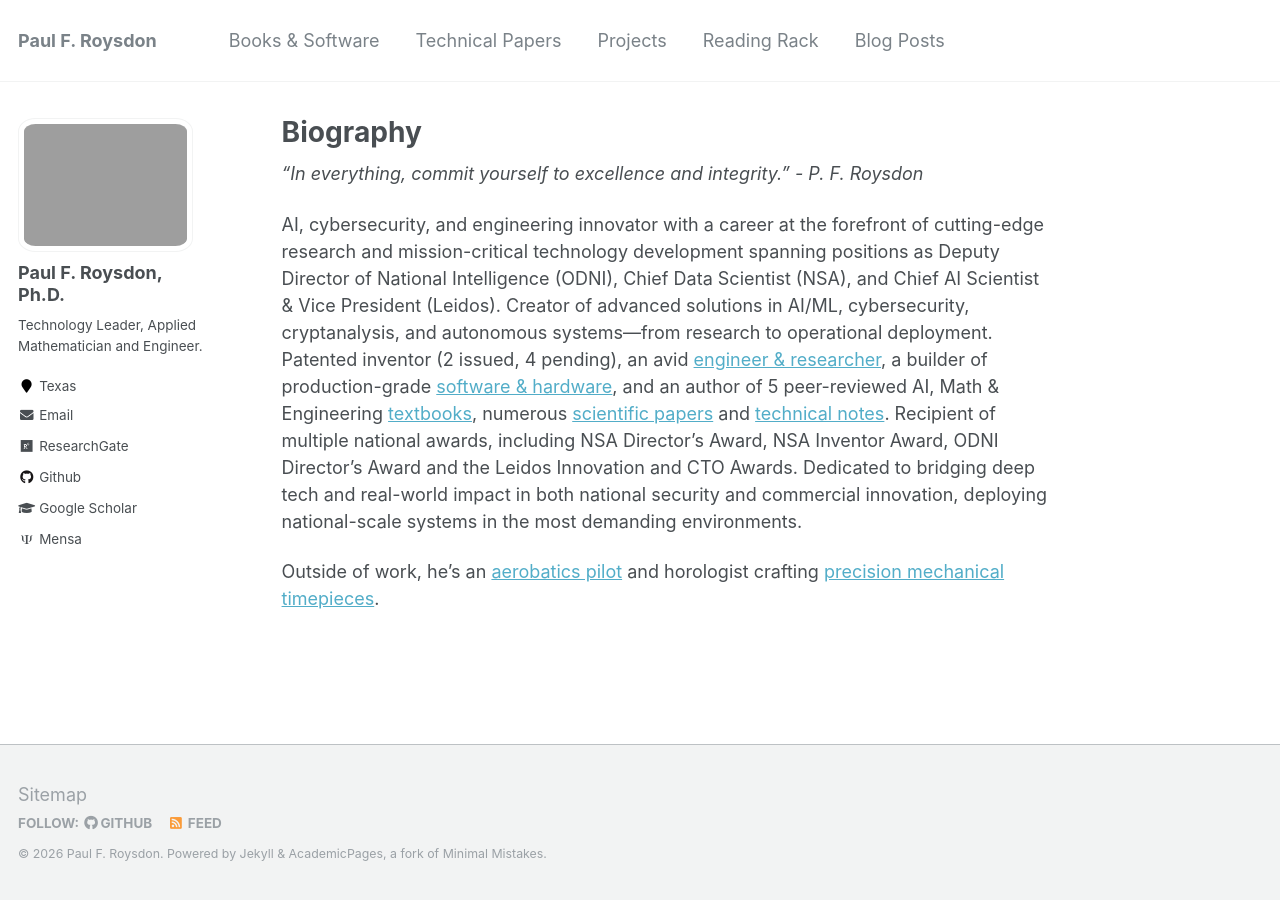
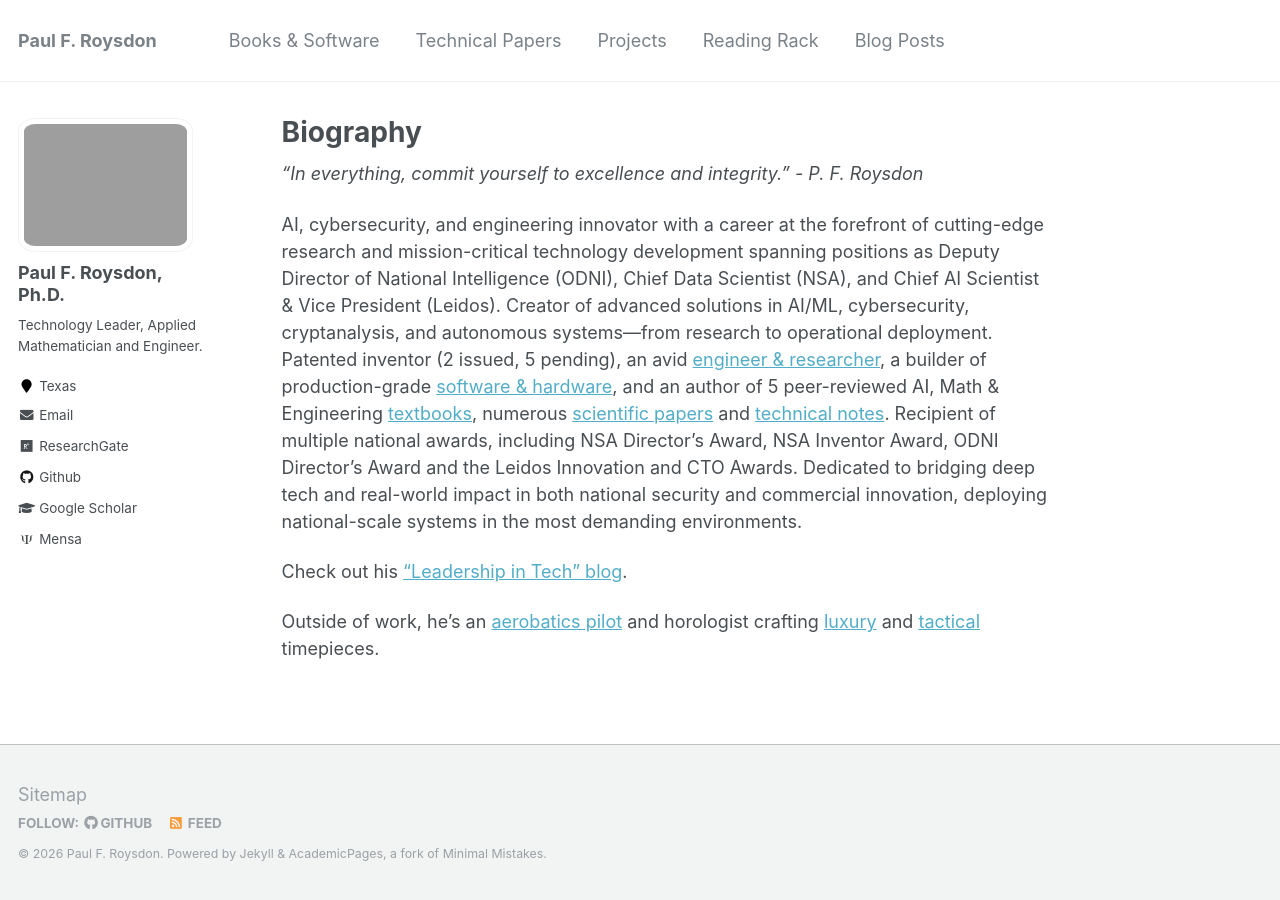
Before and after one commit to pfroysdon/pfroysdon.github.io, a Jekyll site: the page built from _pages/about.md, in a window 1280 px wide. Built offline with Jekyll 4.4.1, drawn with Linux system fonts in a browser that asks for light colours; some web fonts are replaced.

Commit message:
march 2026 blog update

```diff
--- a/_pages/about.md
+++ b/_pages/about.md
@@ -10,6 +10,8 @@ redirect_from:
 
 *"In everything, commit yourself to excellence and integrity." - P. F. Roysdon*
 
-AI, cybersecurity, and engineering innovator with a career at the forefront of cutting-edge research and mission-critical technology development spanning positions as Deputy Director of National Intelligence (ODNI), Chief Data Scientist (NSA), and Chief AI Scientist & Vice President (Leidos). Creator of advanced solutions in AI/ML, cybersecurity, cryptanalysis, and autonomous systems—from research to operational deployment. Patented inventor (2 issued, 4 pending), an avid [engineer & researcher](https://pfroysdon.github.io/projects/), a builder of production-grade [software & hardware](https://www.roysdonfibonaccipress.com/store/software), and an author of 5 peer-reviewed AI, Math & Engineering [textbooks](https://www.roysdonfibonaccipress.com/store/books), numerous [scientific papers](https://github.com/pfroysdon/publications/tree/main/Papers) and [technical notes](https://github.com/pfroysdon/publications/tree/main/Tech_Notes). Recipient of multiple national awards, including NSA Director's Award, NSA Inventor Award, ODNI Director’s Award and the Leidos Innovation and CTO Awards.  Dedicated to bridging deep tech and real-world impact in both national security and commercial innovation, deploying national-scale systems in the most demanding environments.
+AI, cybersecurity, and engineering innovator with a career at the forefront of cutting-edge research and mission-critical technology development spanning positions as Deputy Director of National Intelligence (ODNI), Chief Data Scientist (NSA), and Chief AI Scientist & Vice President (Leidos). Creator of advanced solutions in AI/ML, cybersecurity, cryptanalysis, and autonomous systems—from research to operational deployment. Patented inventor (2 issued, 5 pending), an avid [engineer & researcher](https://pfroysdon.github.io/projects/), a builder of production-grade [software & hardware](https://www.roysdonfibonaccipress.com/store/software), and an author of 5 peer-reviewed AI, Math & Engineering [textbooks](https://www.roysdonfibonaccipress.com/store/books), numerous [scientific papers](https://github.com/pfroysdon/publications/tree/main/Papers) and [technical notes](https://github.com/pfroysdon/publications/tree/main/Tech_Notes). Recipient of multiple national awards, including NSA Director's Award, NSA Inventor Award, ODNI Director’s Award and the Leidos Innovation and CTO Awards.  Dedicated to bridging deep tech and real-world impact in both national security and commercial innovation, deploying national-scale systems in the most demanding environments.
 
-Outside of work, he’s an [aerobatics pilot](https://youtu.be/ZwSUX-F_C_4) and horologist crafting [precision mechanical timepieces](https://www.roysdonwatchco.com/).
+Check out his ["Leadership in Tech" blog](https://pfroysdon.github.io/year-archive/).
+
+Outside of work, he’s an [aerobatics pilot](https://youtu.be/ZwSUX-F_C_4) and horologist crafting [luxury](https://www.roysdonwatchco.com/) and [tactical](https://www.declassifiedwatchco.com) timepieces.
```
Also changed, not shown: _posts/2025-12-22-Quantum_AI_Deep_Dive.md (+1 -1 lines), _posts/2026-02-15-The_AI_Power_Reckoning.md (+1 -1 lines), _posts/2026-03-02-Quantum_AI_Deep_Dive_v2.md (added, +55 -0 lines), 1 other file.
